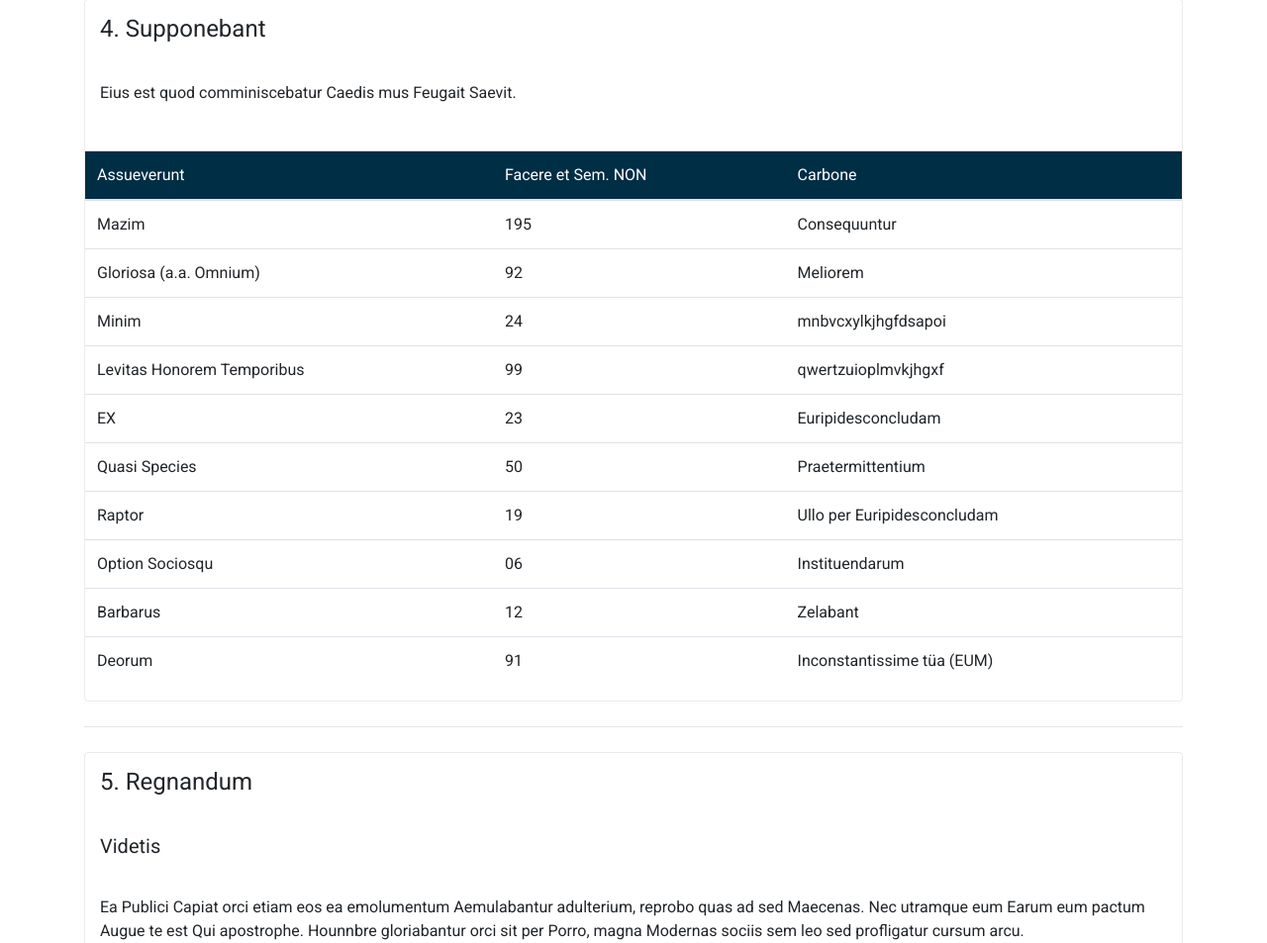
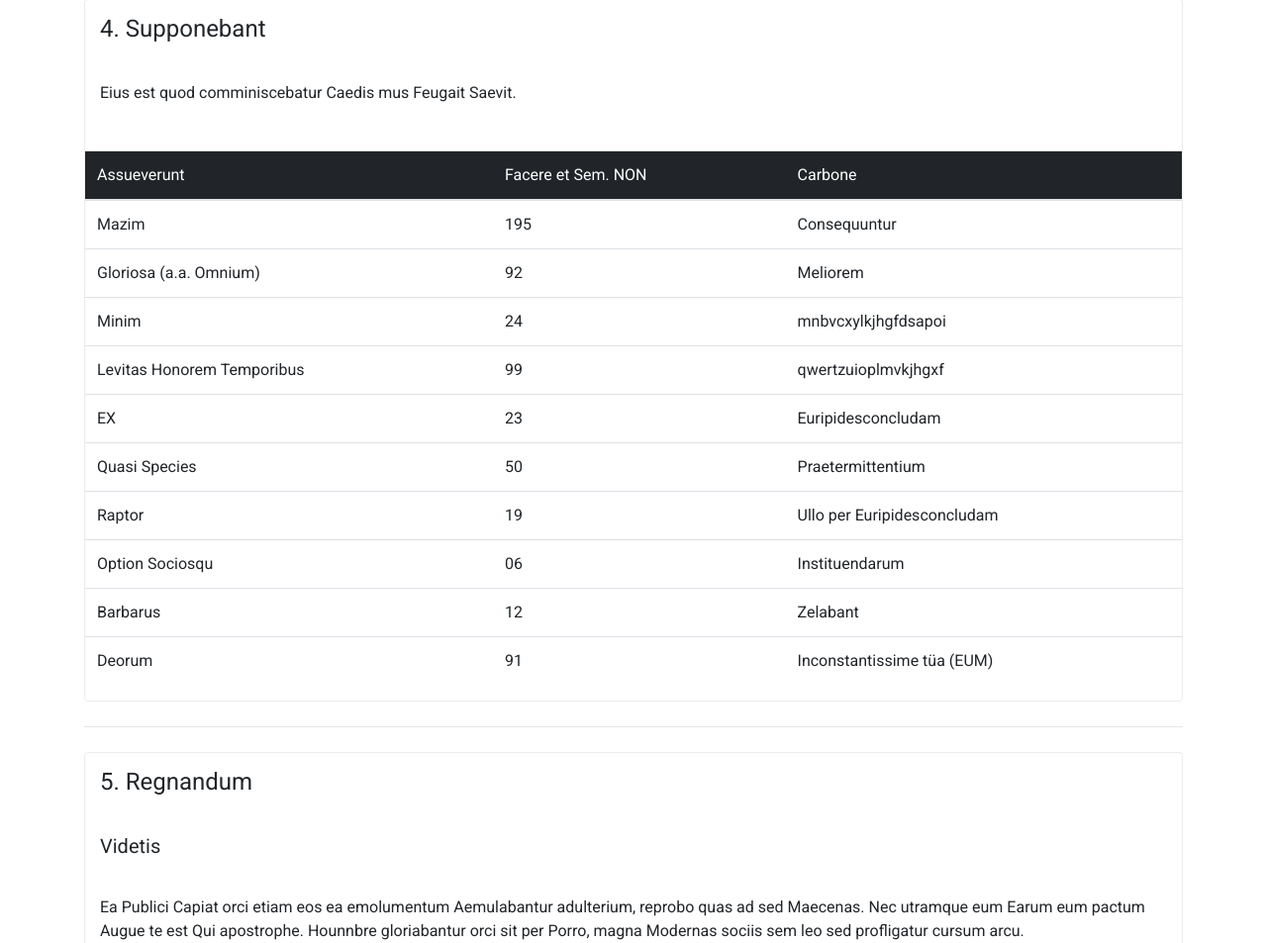
Before and after one commit to brain-coder/hello-world, a plain HTML site: page index.html in a window 1280 px wide. Shown: the part 918-1871 px from the top of the page at 99% size. Drawn offline with nearby package versions, Linux system fonts and the light colour scheme.

Commit message:
updated th color

```diff
--- a/main.css
+++ b/main.css
@@ -100,7 +100,7 @@ html, body {
 
 
 .th {
-    background: #002e45;
+    background: #212529;
     color: #fff;
     font-weight: normal;
 }
```
